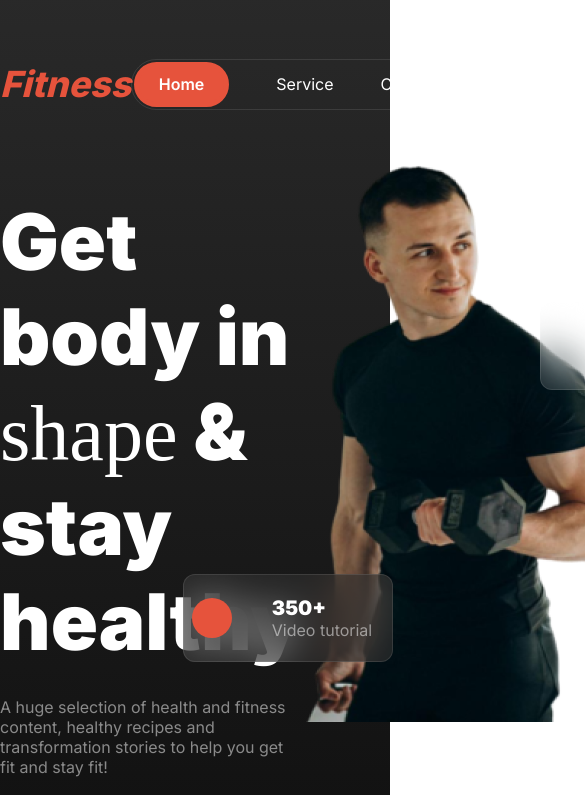
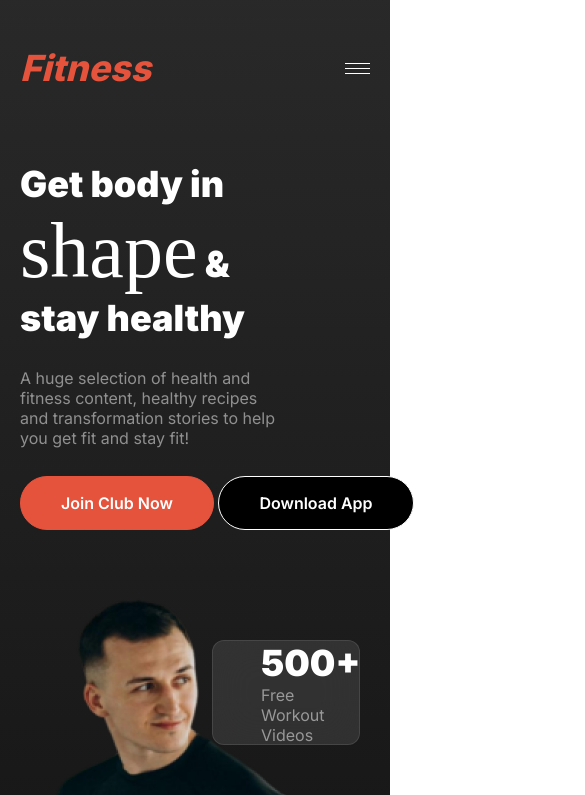
Before and after one commit to Pineapples0001/B10A2, a plain HTML site: page index.html in a window 390 px wide. Shown: the top 795 px of the page, 585 px wide, since content can reach past the window. Drawn offline with Linux system fonts and the light colour scheme; a web font is replaced by a local one.

Commit message:
Banner completed

```diff
--- a/index.html
+++ b/index.html
@@ -16,6 +16,11 @@
                 <li>Contact</li>
                 <li>About</li>
             </ul>
+            <div class="ham">
+                <span></span>
+                <span></span>
+                <span></span>
+            </div>
         </nav>
         <section class="banner">
             <div class="written">
@@ -37,7 +42,7 @@
                 <div class="s-border s2-border">
                     <ul>
                         <li class="text3">500+</li>
-                        <li class="text2">Free Workout Video</li>
+                        <li class="text2">Free Workout Videos</li>
                     </ul>
                 </div>
 
--- a/styles.css
+++ b/styles.css
@@ -8,7 +8,6 @@
 }
 
 header{
-    min-height: 100vh;
     background: linear-gradient(to top, rgb(17, 17, 17),rgba(119, 119, 119, 0) 1000%);
 }
 .navbar {
@@ -24,6 +23,10 @@ header{
     color: rgb(230, 83, 60);
     font-weight: 800;
     font-size: 2.25rem;
+}
+
+.ham{
+    display: none;
 }
 
 .box1{
@@ -152,3 +155,58 @@ header{
     font-size: 2.25rem;
     font-weight: 900;
 }
+
+@media screen and (max-width: 576px){
+    .navbar{
+        justify-content: space-between;
+        margin-left: 1.25rem;
+        margin-right: 1.25rem;
+
+    }
+
+    .box1{
+        display: none;
+    }
+    .ham{
+        display: flex;
+        flex-direction: column;
+        gap: 0.25rem;
+        cursor: pointer;
+    }
+    .ham span{
+        display: block;
+        width: 25px;
+        height: 1px;
+        background-color: white;
+    }
+    .banner{
+        flex-direction: column;
+        margin-left: 1.25rem ;
+    }
+
+    .banner-photo{
+        margin-top: 10rem;
+    }
+
+    .motto{
+        font-size: 2.25rem;
+        padding-right: 50%;
+    }
+
+    .description{
+        padding-right: 50%;
+    }
+
+
+    .s-border{
+        width: 40%;
+        height: 15%;
+        top: 16rem;
+        right: 16rem;
+    }
+    .s2-border{
+        width: 35%;
+        top: 4rem;
+        left: 12rem;
+    }
+}
```
